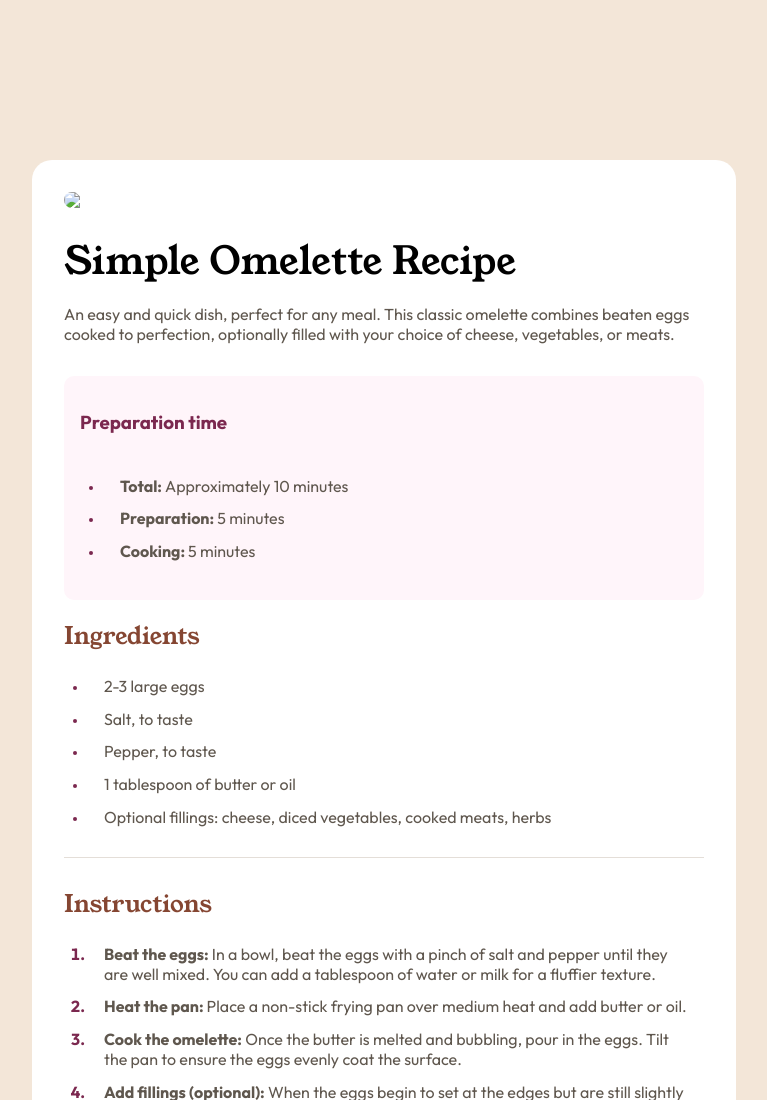
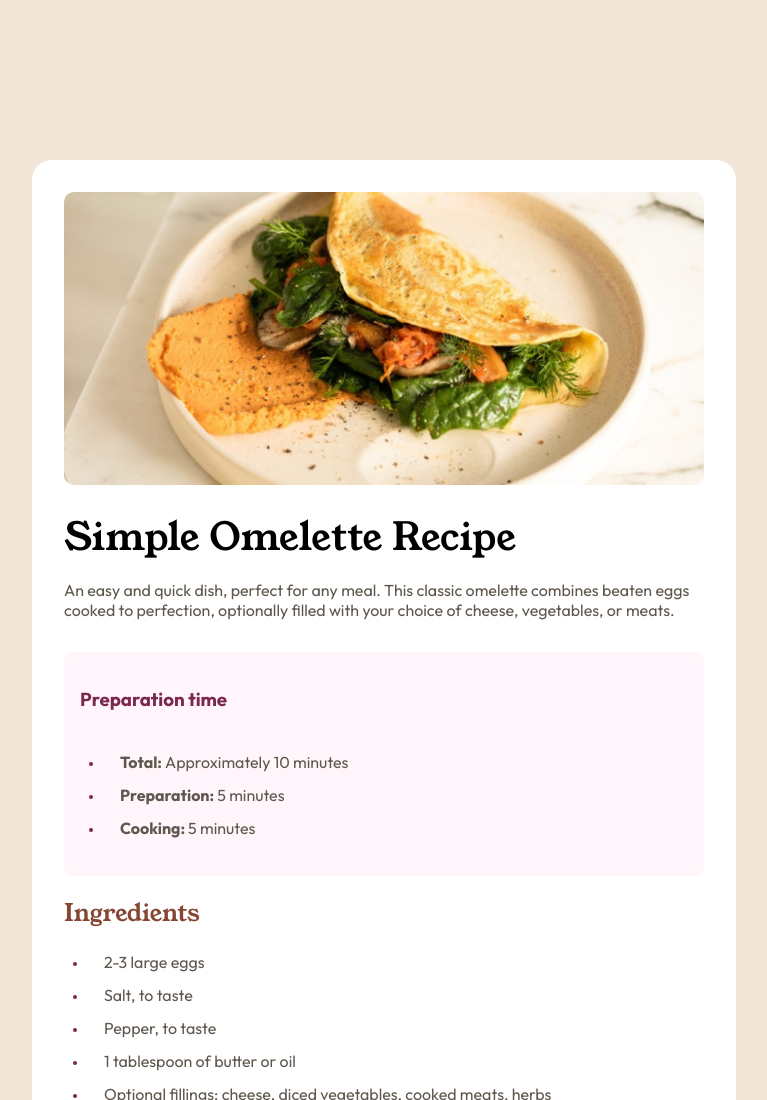
Before and after one commit to RuanF7/recipe, a plain HTML site: page index.html in a window 1280 px wide. Shown: the top 1100 px of the page, without its empty margins (256-1023 px from the left). Drawn offline with Linux system fonts and the light colour scheme; the site is published under a folder, as on GitHub Pages, so addresses that start at the root find nothing.

Commit message:
Update index.html

```diff
--- a/index.html
+++ b/index.html
@@ -20,7 +20,7 @@
 </head>
 <body>
   <div class="main">
-    <img src="/assets/images/image-omelette.jpeg"/>
+    <img src="assets/images/image-omelette.jpeg"/>
 
     <div class="title">
       <h1>
```
